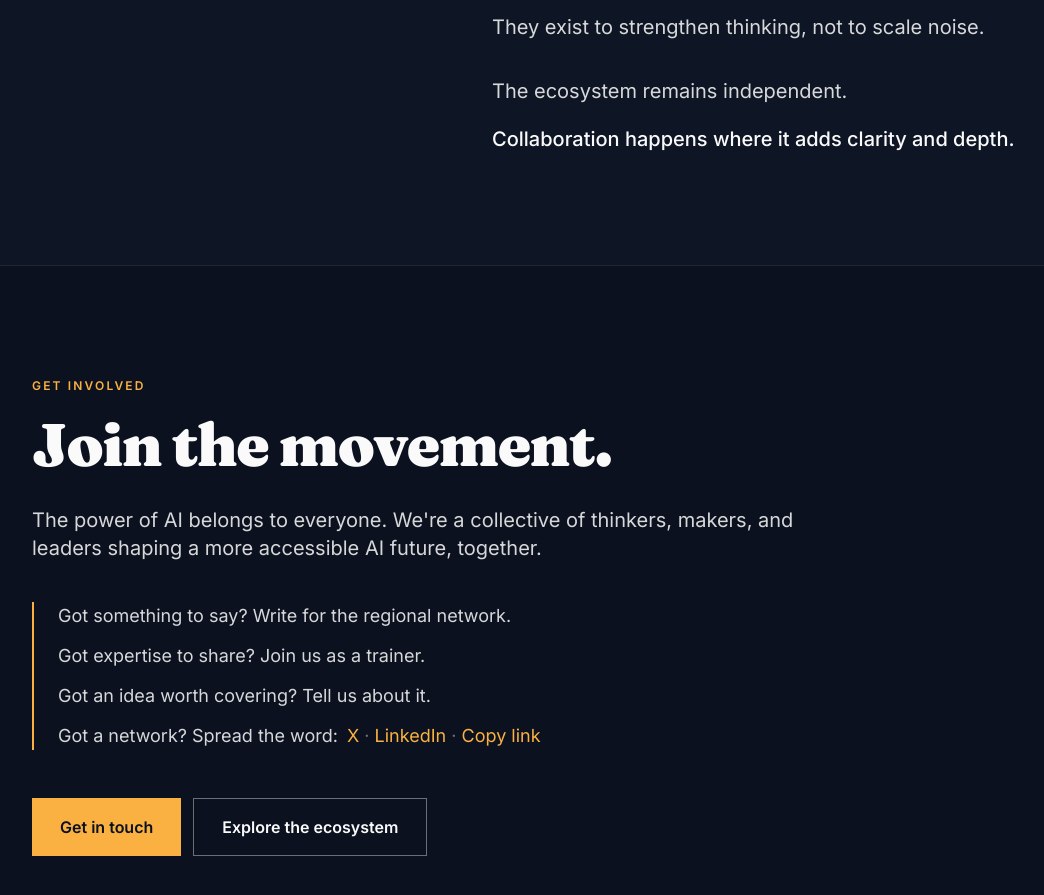
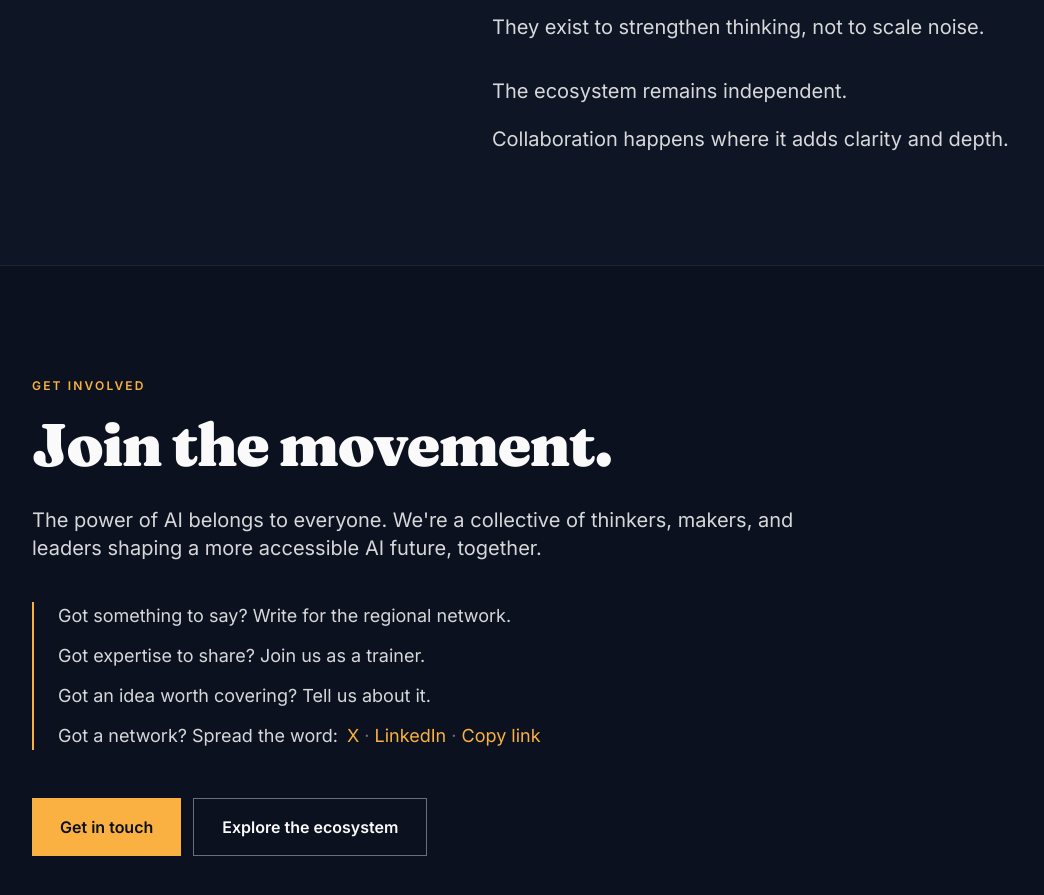
Before and after one commit to acwokas/power-of-ai-hub, an Astro site: page / in a window 1280 px wide. Shown: the part 4580-5475 px from the top of the page, without its empty margins (56-1100 px from the left). Built offline with nearby package versions, Linux system fonts and the light colour scheme; Astro itself is replaced by a stand-in of ours.

Commit message:
Partnerships: drop font-medium emphasis on 'Collaboration happens' closing line so it matches body

```diff
--- a/src/components/SectionPartnerships.astro
+++ b/src/components/SectionPartnerships.astro
@@ -28,7 +28,7 @@
         <p class="pt-4">These partnerships are intentional.</p>
         <p>They exist to strengthen thinking, not to scale noise.</p>
         <p class="pt-4">The ecosystem remains independent.</p>
-        <p class="text-foreground font-medium">
+        <p>
           Collaboration happens where it adds clarity and depth.
         </p>
       </div>
```
